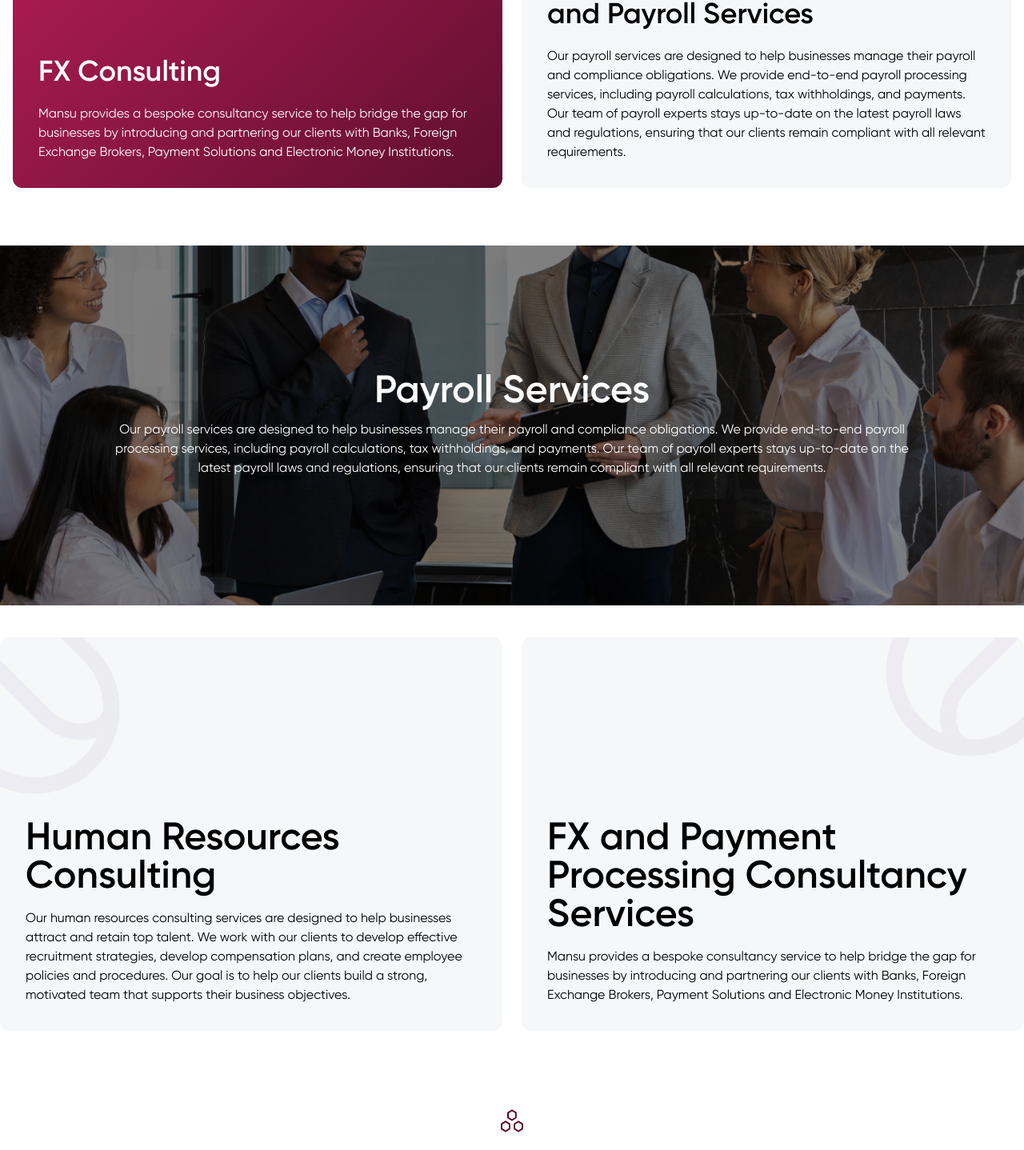
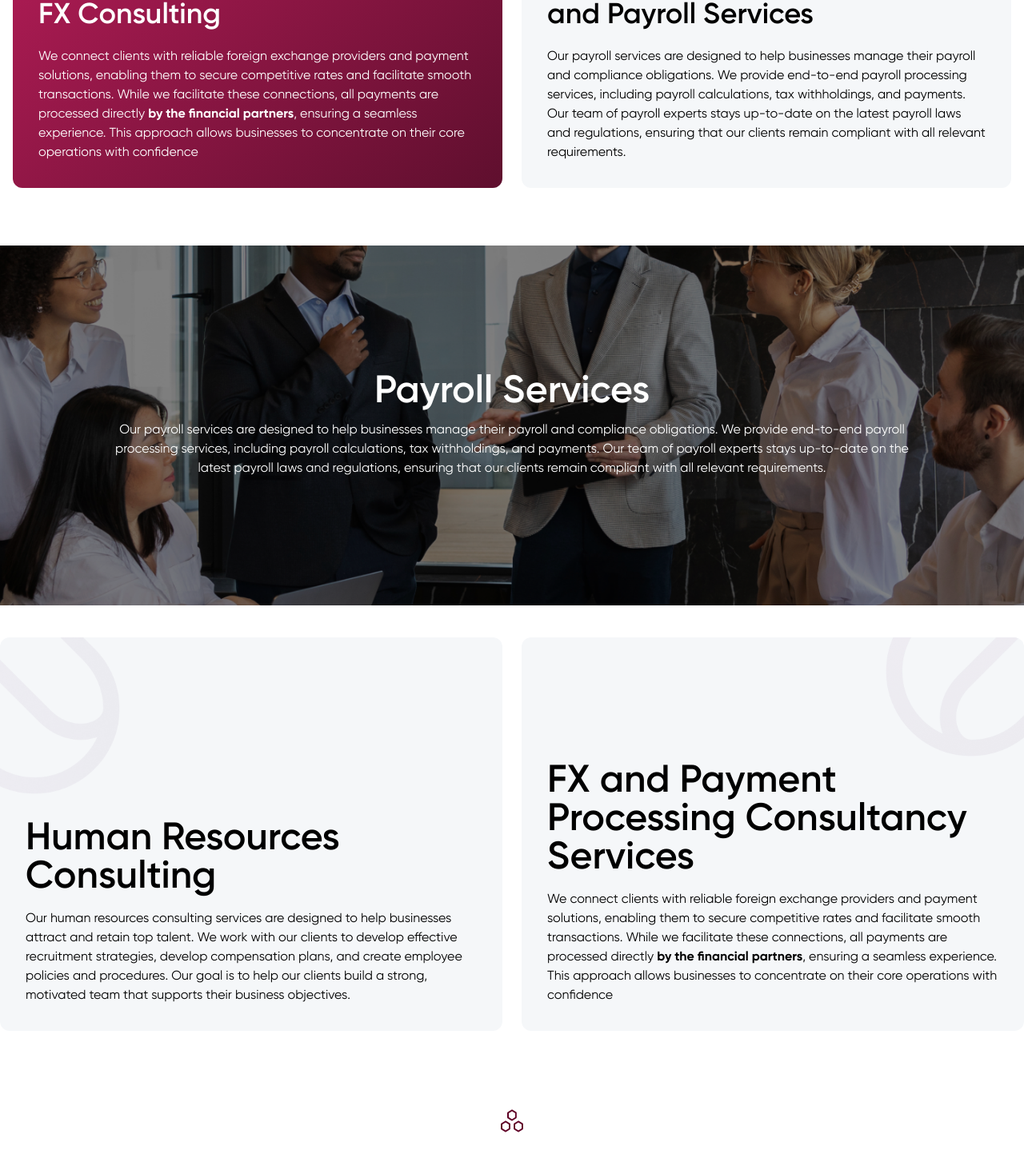
Before and after one commit to osazeejedi/mansu-, a Next.js app: page /our-services in a window 1280 px wide. Shown: the part 1667-3105 px from the top of the page at 80% size. Built offline with nearby package versions, Linux system fonts and the light colour scheme.

Commit message:
update content

```diff
--- a/app/(home)/components/services/FxAndPayment.tsx
+++ b/app/(home)/components/services/FxAndPayment.tsx
@@ -47,7 +47,7 @@ const FxAndPayment = () => {
       </div>
       <div className="px-4 md:px-6 lg:px-4 lg:w-1/2 order-first lg:order-last">
         <Reveal className="text-2xl md:text-4xl font-medium mb-5">
-          FX and Payment Processing Consultancy Services
+          Forex Deal Facilitator and Consultancy
         </Reveal>
 
         <div className="space-y-4">
--- a/app/about/components/Team.tsx
+++ b/app/about/components/Team.tsx
@@ -32,15 +32,15 @@ const Team = () => {
           </div>
         </Reveal>
 
-        <Reveal className="!w-full h-full">
-          {/* <Image
+        {/* <Reveal className="!w-full h-full">
+           <Image
             quality={100}
             src="/assets/images/about/timilehin.png"
             alt="timilehin"
             width={200}
             height={250}
             className="object-contain w-full"
-          /> */}
+          />
           <h6 className="font-bold lg:text-2xl my-3">Timilehin Omoboboye</h6>
           <div className="flex items-center justify-between gap-5 w-full">
             <p className="font-medium text-sm">
@@ -48,7 +48,7 @@ const Team = () => {
             </p>
             <LinkedinIcon />
           </div>
-        </Reveal>
+        </Reveal> */}
         <Button className="md:hidden mx-auto mt-10 w-fit">Join Team</Button>
       </div>
     </div>
--- a/app/layouts/Footer.tsx
+++ b/app/layouts/Footer.tsx
@@ -55,9 +55,9 @@ const Footer = () => {
               <p className="text-sm text-grey">
                 5-7 Turnbull Road, Ikoyi Lagos, Nigeria
               </p>
-              <p className="text-sm text-grey">
+              {/* <p className="text-sm text-grey">
                 Building 3 North London Business Park Oakleigh Road South London
-              </p>
+              </p> */}
             </div>
           </div>
         </div>
--- a/app/our-services/components/MarketingProductDesign.tsx
+++ b/app/our-services/components/MarketingProductDesign.tsx
@@ -18,10 +18,13 @@ const MarketingProductDesign = () => {
             FX Consulting
           </h4>
           <p>
-            Mansu provides a bespoke consultancy service to help bridge the gap
-            for businesses by introducing and partnering our clients with Banks,
-            Foreign Exchange Brokers, Payment Solutions and Electronic Money
-            Institutions.
+            We connect clients with reliable foreign exchange providers and
+            payment solutions, enabling them to secure competitive rates and
+            facilitate smooth transactions. While we facilitate these
+            connections, all payments are processed directly{" "}
+            <strong>by the financial partners</strong>, ensuring a seamless
+            experience. This approach allows businesses to concentrate on their
+            core operations with confidence
           </p>
         </Reveal>
       </div>
--- a/app/our-services/components/PayrollServices.tsx
+++ b/app/our-services/components/PayrollServices.tsx
@@ -28,7 +28,7 @@ const PayrollServices = () => {
       </div>
 
       <div className="grid grid-cols-1 md:grid-cols-2 gap-10 md:gap-6 mt-10">
-        <div className="bg-grey-medium rounded-xl flex flex-col justify-between mr-4 md:mr-0">
+        <div className="bg-grey-medium rounded-xl flex flex-col justify-between">
           <Image
             src="/assets/images/services/vector-bg.png"
             alt="vector-bg"
@@ -50,7 +50,7 @@ const PayrollServices = () => {
             </p>
           </Reveal>
         </div>
-        <div className="bg-grey-medium rounded-xl flex flex-col justify-between gap-10 min-h-[450px] ml-4 md:ml-0 overflow-hidden">
+        <div className="bg-grey-medium rounded-xl flex flex-col justify-between gap-10 min-h-[450px]  ml-0 overflow-hidden">
           <div className="relative flex justify-end">
             <Image
               src="/assets/images/services/vector-bg.png"
@@ -60,15 +60,18 @@ const PayrollServices = () => {
               className="rotate-90 absolute -top-6"
             />
           </div>
-          <Reveal className="p-8">
+          <Reveal className="p-8 ">
             <h3 className="text-2xl md:text-5xl font-semibold mb-4">
               FX and Payment Processing Consultancy Services
             </h3>
             <p>
-              Mansu provides a bespoke consultancy service to help bridge the
-              gap for businesses by introducing and partnering our clients with
-              Banks, Foreign Exchange Brokers, Payment Solutions and Electronic
-              Money Institutions.
+              We connect clients with reliable foreign exchange providers and
+              payment solutions, enabling them to secure competitive rates and
+              facilitate smooth transactions. While we facilitate these
+              connections, all payments are processed directly{" "}
+              <strong>by the financial partners</strong>, ensuring a seamless
+              experience. This approach allows businesses to concentrate on
+              their core operations with confidence
             </p>
           </Reveal>
         </div>
@@ -77,10 +80,10 @@ const PayrollServices = () => {
       <div className="container mx-auto">
         <Reveal className=" flex flex-col md:items-center p-4 mt-14 md:mt-20 space-y-5 mb-24">
           <AssemblyClusterIcon />
-          <h3 className="text-2xl md:text-5xl font-semibold">
+          <h3 className="text-4xl md:text-7xl font-semibold">
             Procurement Services
           </h3>
-          <p className="md:text-center">
+          <p className="md:text-center text-xl">
             At Mansu, we offer comprehensive procurement services to streamline
             your supply chain and optimize sourcing processes. Our experienced
             team specializes in sourcing high-quality materials, negotiating
```
